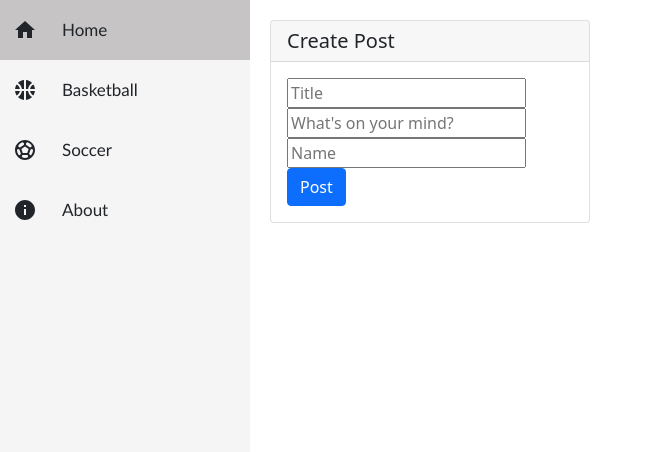
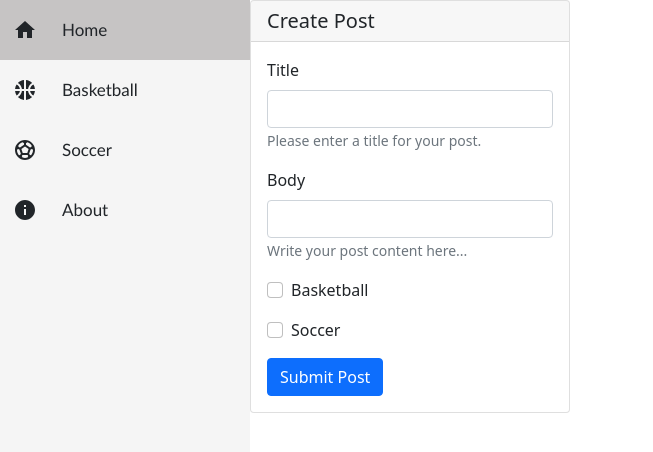
Before and after one commit to RawRaw5/mern-stack-application-, a React (Create React App) app in the folder mernstack/: page / in a window 1280 px wide. Shown: the top 452 px of the page, without its empty margins (0-653 px from the left). Built offline with nearby package versions, Linux system fonts and the light colour scheme.

Commit message:
bootstap form

```diff
--- a/mernstack/src/App.css
+++ b/mernstack/src/App.css
@@ -4,24 +4,24 @@
 	display: flex;
 }
 
-body{
+body {
 	margin: 0;
 	padding: 0;
 }
 
-.Sidebar{
+.Sidebar {
 	height: 100%;
 	width: 250px;
-  background-color: rgb(245,245,245);
+	background-color: rgb(245, 245, 245);
 }
 
-.SidebarList{
+.SidebarList {
 	height: auto;
 	padding: 0;
 	width: 100%;
 }
 
-.SidebarList .row{
+.SidebarList .row {
 	width: 100%;
 	height: 60px;
 	list-style-type: none;
@@ -34,26 +34,34 @@ body{
 	font-size: 17px;
 }
 
-.SidebarList .row:hover{
+.SidebarList .row:hover {
 	cursor: pointer;
 	background-color: rgb(198, 196, 196);
 }
 
-.SidebarList #active{
+.SidebarList #active {
 	background-color: rgb(198, 196, 196);
 }
 
-.row #icon{
+.row #icon {
 	flex: 20%;
 	display: grid;
 	place-items: center;
 }
 
-.row #title{
+.row #title {
 	flex: 80%;
 }
 
-.createPost {
-  flex:1;
+/* .createPost {
+	flex: 1;
 	margin: 20px;
 }
+ */
+
+.card-form {
+	display: flex;
+	flex-direction: column;
+	margin: 10px;
+	justify-items: space-between;
+}
--- a/mernstack/src/App.js
+++ b/mernstack/src/App.js
@@ -1,21 +1,23 @@
-import React from 'react';
-import './App.css';
-import CreatePost from './create_post';
-import Sidebar from './navbar/Sidebar';
-
-
+import React from "react";
+import "./App.css";
+import CreatePost from "./create_post";
+import Sidebar from "./navbar/Sidebar";
+import DisplayPosts from "./DisplayPosts/DisplayPosts";
 
 function App() {
     return (
-    <div className='App'>
-        <div className='sideBar'>
+        <div className="App">
+            <div className="sideBar">
                 <Sidebar />
+            </div>
+			<div>
+				<DisplayPosts />
 			</div>
             <div className="createPost">
                 <CreatePost />
             </div>
         </div>
-  )
+    );
 }
 
 export default App;
--- /dev/null
+++ b/mernstack/src/DisplayPosts/DisplayPosts.js
@@ -0,0 +1,31 @@
+import React, { useState } from 'react'
+
+// Example POST method implementation:
+async function postData(url = "", data = {}) {
+    console.log(data);
+    // Default options are marked with *
+    const response = await fetch(url, {
+        method: "GET", // *GET, POST, PUT, DELETE, etc.
+        mode: "cors", // no-cors, *cors, same-origin
+        cache: "no-cache", // *default, no-cache, reload, force-cache, only-if-cached
+        credentials: "omit", // include, *same-origin, omit
+        headers: {
+            "Content-Type": "application/json",
+            // 'Content-Type': 'application/x-www-form-urlencoded',
+        },
+        redirect: "follow", // manual, *follow, error
+        referrerPolicy: "no-referrer", // no-referrer, *no-referrer-when-downgrade, origin, origin-when-cross-origin, same-origin, strict-origin, strict-origin-when-cross-origin, unsafe-url
+        body: JSON.stringify(data), // body data type must match "Content-Type" header
+    });
+    return response.json(); // parses JSON response into native JavaScript objects
+}
+
+const DisplayPosts = () => {
+    return (
+        <div>
+
+        </div>
+    )
+}
+
+export default DisplayPosts
--- a/mernstack/src/create_post.js
+++ b/mernstack/src/create_post.js
@@ -1,49 +1,46 @@
-import React, { useState } from 'react';
-import './App.css';
-import Card from 'react-bootstrap/Card'
-import Button from 'react-bootstrap/Button'
+import React, { useState } from "react";
+import "./App.css";
+import Card from "react-bootstrap/Card";
+import Button from "react-bootstrap/Button";
+import Form from "react-bootstrap/Form";
 
 // Example POST method implementation:
-async function postData(url = '', data = {}) {
-    console.log(data)
+async function postData(url = "", data = {}) {
+    console.log(data);
     // Default options are marked with *
     const response = await fetch(url, {
-      method: 'POST', // *GET, POST, PUT, DELETE, etc.
-      mode: 'cors', // no-cors, *cors, same-origin
-      cache: 'no-cache', // *default, no-cache, reload, force-cache, only-if-cached
-      credentials: 'omit', // include, *same-origin, omit
+        method: "POST", // *GET, POST, PUT, DELETE, etc.
+        mode: "cors", // no-cors, *cors, same-origin
+        cache: "no-cache", // *default, no-cache, reload, force-cache, only-if-cached
+        credentials: "omit", // include, *same-origin, omit
         headers: {
-        'Content-Type': 'application/json'
+            "Content-Type": "application/json",
             // 'Content-Type': 'application/x-www-form-urlencoded',
         },
-      redirect: 'follow', // manual, *follow, error
-      referrerPolicy: 'no-referrer', // no-referrer, *no-referrer-when-downgrade, origin, origin-when-cross-origin, same-origin, strict-origin, strict-origin-when-cross-origin, unsafe-url
-      body: JSON.stringify(data) // body data type must match "Content-Type" header
+        redirect: "follow", // manual, *follow, error
+        referrerPolicy: "no-referrer", // no-referrer, *no-referrer-when-downgrade, origin, origin-when-cross-origin, same-origin, strict-origin, strict-origin-when-cross-origin, unsafe-url
+        body: JSON.stringify(data), // body data type must match "Content-Type" header
     });
     return response.json(); // parses JSON response into native JavaScript objects
 }
 
+function CreatePost() {
+    const [title, setTitle] = useState(null);
+    const [body, setBody] = useState(null);
+    const [author, setAuthor] = useState(null);
 
-
-
-
-function CreatePost() {
-
-    const [title, setTitle] = useState(null)
-    const [body, setBody] = useState(null)
-    const [author, setAuthor] = useState(null)
-
-
-    const handleSubmit = event => {
-        event.preventDefault()
+    const handleSubmit = (event) => {
+        event.preventDefault();
         const postDetails = {
-           title : title,
-           body : body,
-           author : author || "Anonymous"
-        }
-        console.log(JSON.stringify(postDetails))
-        postData('https://mernstack-application.herokuapp.com/posts/',  postDetails )
-    .then(data => {
+            title: title,
+            body: body,
+            author: author || "Anonymous",
+        };
+        console.log(JSON.stringify(postDetails));
+        postData(
+            "https://mernstack-application.herokuapp.com/posts/",
+            postDetails
+        ).then((data) => {
             console.log(data); // JSON data parsed by `data.json()` call
         });
 
@@ -51,26 +48,89 @@ function CreatePost() {
         // console.log("test", myInput)
         // alert(JSON.stringify(myInput))
         //this returns the input as JSON in an alert
-    }
+    };
 
     return (
         <div>
-          <Card style={{ width: '20rem'}}>
+            <Card style={{ width: "20rem" }}>
                 <Card.Header as="h5">Create Post</Card.Header>
                 <Card.Body>
+                    <Form>
+                        <Form.Group className="mb-3">
+                            <Form.Label>Title</Form.Label>
+                            <Form.Control type="text" />
+                            <Form.Text>
+                                Please enter a title for your post.
+                            </Form.Text>
+                        </Form.Group>
+                        <Form.Group className="mb-3">
+                            <Form.Label>Body</Form.Label>
+                            <Form.Control type="text" />
+                            <Form.Text>
+                                Write your post content here...
+                            </Form.Text>
+                        </Form.Group>
+                        <Form.Group
+                            className="mb-3"
+                            controlId="formBasicCheckbox"
+                        >
+                            <Form.Check type="checkbox" label="Basketball" />
+                        </Form.Group>
+                        <Form.Group
+                            className="mb-3"
+                            controlId="formBasicCheckbox"
+                        >
+                            <Form.Check type="checkbox" label="Soccer" />
+                        </Form.Group>
+                        <Button className="primary" type="submit">
+                            Submit Post
+                        </Button>
+                    </Form>
+                    {/* <div className="card-form">
                         <form onSubmit={handleSubmit}>
-                    <input type='text' placeholder="Title"onChange={e => setTitle(e.target.value)} />
-                    <input id='text-box' type='text' placeholder="What's on your mind?" onChange={e => setBody(e.target.value)}/>
-                    <input type='text' placeholder='Name' onChange={e => setAuthor(e.target.value)}/>
+                            <input
+                                type="text"
+                                placeholder="Title"
+                                onChange={(e) => setTitle(e.target.value)}
+                            />
+                            <input
+                                id="text-box"
+                                type="text"
+                                placeholder="What's on your mind?"
+                                onChange={(e) => setBody(e.target.value)}
+                            />
+                            <input
+                                type="text"
+                                placeholder="Name"
+                                onChange={(e) => setAuthor(e.target.value)}
+                            />
+                            <input
+                                type="checkbox"
+                                id="Basketball"
+                                name="Baseketball"
+                                value="Basketball"
+                            ></input>
+                            <label for="Basketball">Basketball</label>
+                            <br></br>
+                            <input
+                                type="checkbox"
+                                id="Soccer"
+                                name="Soccer"
+                                value="Soccer"
+                            ></input>
+                            <label for="Basketball">Soccer</label>
+                            <br></br>
                         </form>
-                <form method= "POST" action= {`/?_method=POST`}>
-                    <Button onClick={handleSubmit} variant="primary">Post</Button>
+                        <form method="POST" action={`/?_method=POST`}>
+                            <Button onClick={handleSubmit} variant="primary">
+                                Post
+                            </Button>
                         </form>
+                    </div> */}
                 </Card.Body>
             </Card>
-
         </div>
-  )
+    );
 }
 
 export default CreatePost;
```
Lines whose indentation alone changed are shown as unchanged.
